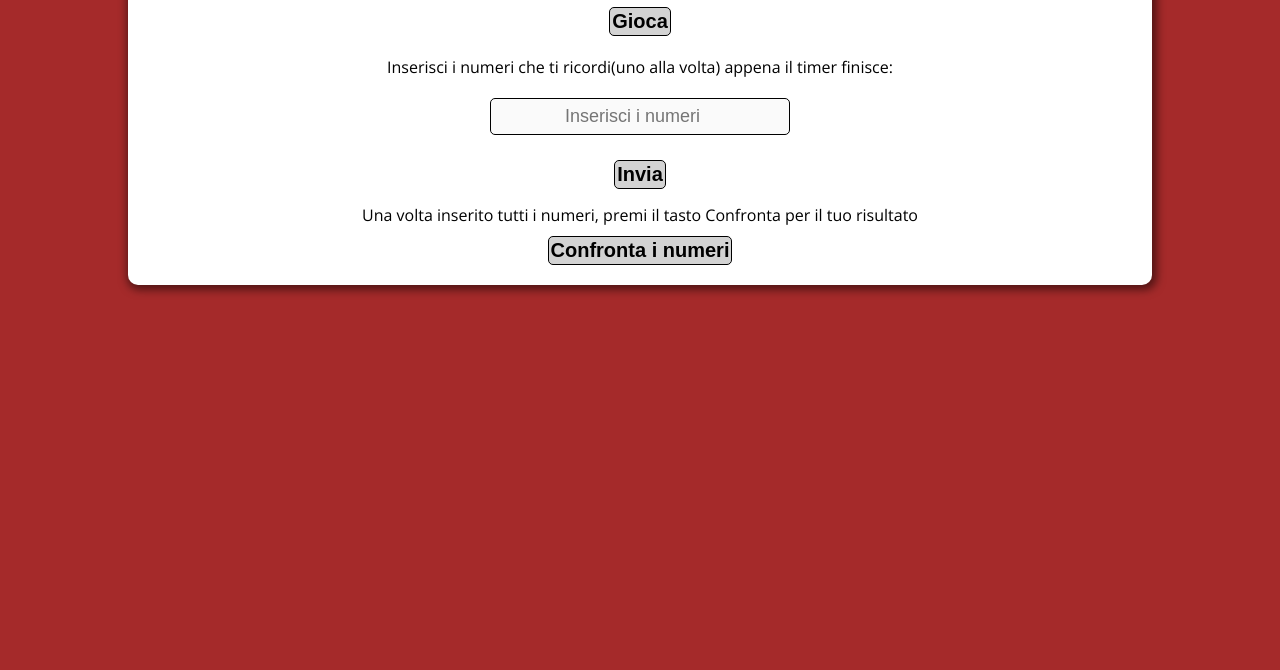
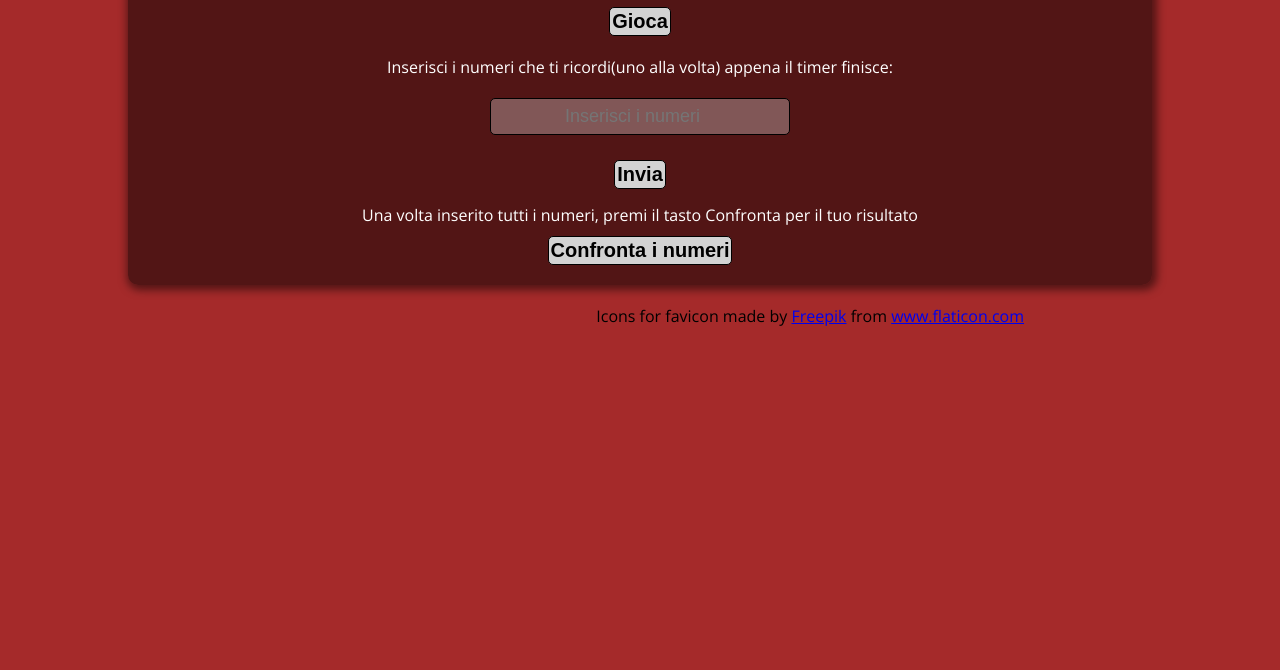
Before and after one commit to manfred-commits/js-simon, a plain HTML site: page index.html in a window 1280 px wide. Shown: the part 130-800 px from the top of the page. Drawn offline with nearby package versions, Linux system fonts and the light colour scheme.

Commit message:
aggiunto favicon & ulteriori modifiche al css

```diff
--- a/css/style.css
+++ b/css/style.css
@@ -7,6 +7,7 @@
 body{
     background-color: brown;
     font-family: 'Open Sans', sans-serif;
+    color: white;
 }
 
 button{
@@ -33,7 +34,7 @@ input.input-formatting{
 
 /* sezione container form */
 .container-form{
-    background-color: white;
+    background-color: rgba(00,00,00,0.5);
     width: 80%;
     margin: auto;
     margin-top: 30px;
@@ -71,6 +72,7 @@ input.input-formatting{
 .user-input #input{
     margin: 20px 0;
     width: 300px;
+    color: black;
 }
 .user-input button#invia{
     margin: 5px 0;
@@ -90,3 +92,13 @@ input.input-formatting{
     margin: 10px 0;
 }
 /* /sezione termina gioco */
+
+/* footer section */
+footer{
+    display: flex;
+    justify-content: flex-end;
+    width: 80%;
+    margin-top: 20px;
+    color:black;
+}
+/* /footer section */
--- a/index.html
+++ b/index.html
@@ -4,6 +4,10 @@
         <meta charset="UTF-8">
         <meta http-equiv="X-UA-Compatible" content="IE=edge">
         <meta name="viewport" content="width=device-width, initial-scale=1.0">
+
+        <!-- link to the favicon -->
+        <link rel='shortcut icon' type='image/x-icon' href="img/game.png" />
+        <!-- link to the favicon -->
 
         <!-- link to the font style -->
         <link rel="preconnect" href="https://fonts.googleapis.com">
@@ -44,8 +48,9 @@
 
 
         </div>
-
-
+        <footer>
+            <div >Icons for favicon made by <a href="https://www.freepik.com" title="Freepik">Freepik</a> from <a href="https://www.flaticon.com/" title="Flaticon">www.flaticon.com</a></div>
+        </footer>
 
        <script src="./js/script.js"></script>
     </body>
```
Also changed, not shown: img/game.png (added).
